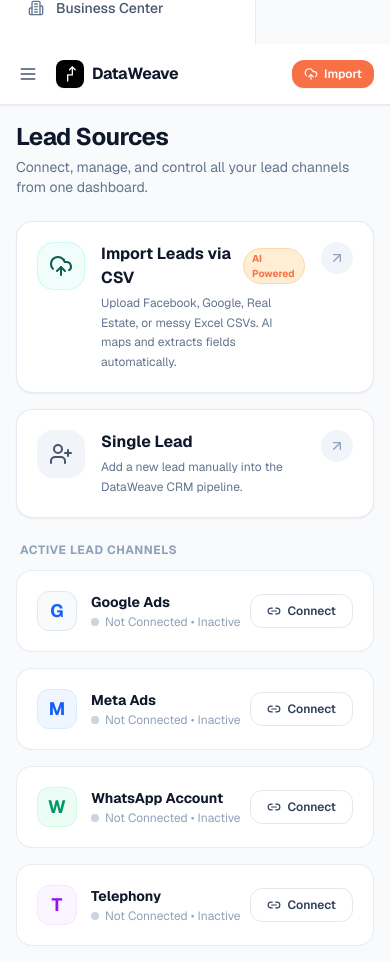
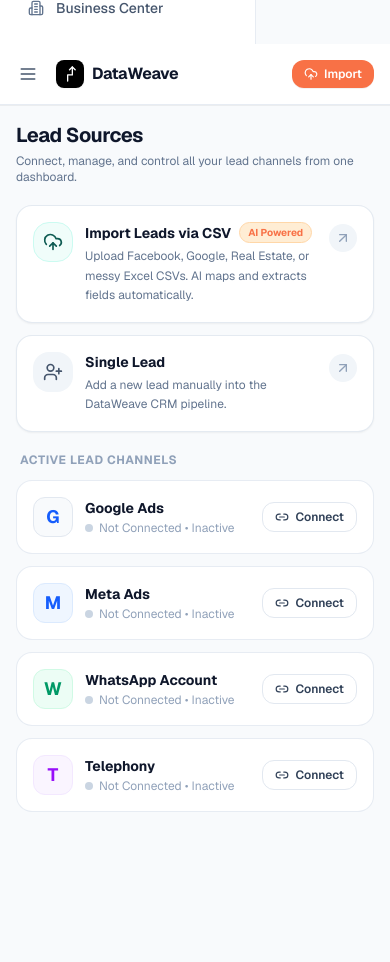
Before and after one commit to Vedant005/CRM-Lead-Importer, a Next.js app in the folder frontend/: page / in a window 390 px wide. Shown: the part 800-1762 px from the top of the page. After the commit the page ends 1628 px from the top, so only its background shows below. Built offline with nearby package versions, Linux system fonts and the light colour scheme; no server answers.

Commit message:
feat; add mobile responsive

```diff
--- a/frontend/src/components/LeadSourcesView.tsx
+++ b/frontend/src/components/LeadSourcesView.tsx
@@ -23,31 +23,33 @@
   onNavigateToManageLeads,
 }) => {
   return (
-    <div className="space-y-6 max-w-6xl mx-auto">
+    <div className="space-y-5 sm:space-y-6 max-w-6xl mx-auto">
       <div>
-        <h1 className="text-2xl font-bold text-slate-900 tracking-tight">
+        <h1 className="text-xl sm:text-2xl font-bold text-slate-900 tracking-tight">
           Lead Sources
         </h1>
-        <p className="text-sm text-slate-500 mt-1">
+        <p className="text-xs sm:text-sm text-slate-500 mt-1">
           Connect, manage, and control all your lead channels from one dashboard.
         </p>
       </div>
 
-      <div className="grid grid-cols-1 md:grid-cols-2 gap-4">
+      {/* Primary Action Cards Grid */}
+      <div className="grid grid-cols-1 md:grid-cols-2 gap-3 sm:gap-4">
+        {/* Card 1: Import Leads via CSV */}
         <div
           onClick={onOpenImportModal}
-          className="p-5 bg-white border border-slate-200/90 rounded-2xl shadow-xs hover:border-[#0f5c53] hover:shadow-md transition-all cursor-pointer group relative overflow-hidden"
+          className="p-4 sm:p-5 bg-white border border-slate-200/90 rounded-2xl shadow-xs hover:border-[#0f5c53] hover:shadow-md transition-all cursor-pointer group relative overflow-hidden"
         >
-          <div className="flex items-start gap-4">
-            <div className="w-12 h-12 rounded-2xl bg-teal-50 border border-teal-100 flex items-center justify-center text-[#0f5c53] shrink-0 group-hover:bg-[#0f5c53] group-hover:text-white transition-colors">
-              <UploadCloud className="w-6 h-6" />
+          <div className="flex items-start gap-3 sm:gap-4">
+            <div className="w-10 h-10 sm:w-12 sm:h-12 rounded-2xl bg-teal-50 border border-teal-100 flex items-center justify-center text-[#0f5c53] shrink-0 group-hover:bg-[#0f5c53] group-hover:text-white transition-colors">
+              <UploadCloud className="w-5 h-5 sm:w-6 sm:h-6" />
             </div>
-            <div className="flex-1">
-              <div className="flex items-center gap-2">
-                <h3 className="text-base font-bold text-slate-900 group-hover:text-[#0f5c53] transition-colors">
+            <div className="flex-1 min-w-0">
+              <div className="flex items-center gap-2 flex-wrap">
+                <h3 className="text-sm sm:text-base font-bold text-slate-900 group-hover:text-[#0f5c53] transition-colors">
                   Import Leads via CSV
                 </h3>
-                <span className="px-2 py-0.5 rounded-full text-[10px] font-bold bg-orange-100 text-[#f87146] border border-orange-200">
+                <span className="px-2 py-0.5 rounded-full text-[10px] font-bold bg-orange-100 text-[#f87146] border border-orange-200 shrink-0">
                   AI Powered
                 </span>
               </div>
@@ -55,41 +57,43 @@
                 Upload Facebook, Google, Real Estate, or messy Excel CSVs. AI maps and extracts fields automatically.
               </p>
             </div>
-            <div className="w-8 h-8 rounded-full bg-slate-100 flex items-center justify-center text-slate-400 group-hover:bg-teal-50 group-hover:text-[#0f5c53] transition-colors shrink-0">
+            <div className="w-7 h-7 sm:w-8 sm:h-8 rounded-full bg-slate-100 flex items-center justify-center text-slate-400 group-hover:bg-teal-50 group-hover:text-[#0f5c53] transition-colors shrink-0 mt-0.5">
               <ArrowUpRight className="w-4 h-4" />
             </div>
           </div>
         </div>
 
+        {/* Card 2: Single Lead */}
         <div
           onClick={onNavigateToManageLeads}
-          className="p-5 bg-white border border-slate-200/90 rounded-2xl shadow-xs hover:border-slate-300 transition-all cursor-pointer group"
+          className="p-4 sm:p-5 bg-white border border-slate-200/90 rounded-2xl shadow-xs hover:border-slate-300 transition-all cursor-pointer group"
         >
-          <div className="flex items-start gap-4">
-            <div className="w-12 h-12 rounded-2xl bg-slate-100 flex items-center justify-center text-slate-600 shrink-0">
-              <UserPlus className="w-6 h-6" />
+          <div className="flex items-start gap-3 sm:gap-4">
+            <div className="w-10 h-10 sm:w-12 sm:h-12 rounded-2xl bg-slate-100 flex items-center justify-center text-slate-600 shrink-0">
+              <UserPlus className="w-5 h-5 sm:w-6 sm:h-6" />
             </div>
-            <div className="flex-1">
-              <h3 className="text-base font-bold text-slate-900">
+            <div className="flex-1 min-w-0">
+              <h3 className="text-sm sm:text-base font-bold text-slate-900">
                 Single Lead
               </h3>
               <p className="text-xs text-slate-500 mt-1 leading-relaxed">
                 Add a new lead manually into the DataWeave CRM pipeline.
               </p>
             </div>
-            <div className="w-8 h-8 rounded-full bg-slate-100 flex items-center justify-center text-slate-400 group-hover:text-slate-600 transition-colors shrink-0">
+            <div className="w-7 h-7 sm:w-8 sm:h-8 rounded-full bg-slate-100 flex items-center justify-center text-slate-400 group-hover:text-slate-600 transition-colors shrink-0 mt-0.5">
               <ArrowUpRight className="w-4 h-4" />
             </div>
           </div>
         </div>
       </div>
 
+      {/* Quick Status Notice if leads already imported */}
       {importedCount > 0 && (
-        <div className="p-4 bg-emerald-50 border border-emerald-200 rounded-2xl flex items-center justify-between">
+        <div className="p-3.5 sm:p-4 bg-emerald-50 border border-emerald-200 rounded-2xl flex flex-col sm:flex-row sm:items-center justify-between gap-3">
           <div className="flex items-center gap-3">
-            <CheckCircle2 className="w-5 h-5 text-emerald-600" />
+            <CheckCircle2 className="w-5 h-5 text-emerald-600 shrink-0" />
             <div>
-              <div className="text-xs font-bold text-emerald-900">
+              <div className="text-xs sm:text-sm font-bold text-emerald-900">
                 {importedCount} Leads Extracted & Ready in CRM
               </div>
               <div className="text-[11px] text-emerald-700">
@@ -99,101 +103,103 @@
           </div>
           <button
             onClick={onNavigateToManageLeads}
-            className="px-4 py-1.5 rounded-xl bg-emerald-600 hover:bg-emerald-700 text-white text-xs font-semibold shadow-xs transition-colors"
+            className="px-4 py-2 rounded-xl bg-emerald-600 hover:bg-emerald-700 text-white text-xs font-semibold shadow-xs transition-colors self-start sm:self-auto"
           >
             View Leads Table
           </button>
         </div>
       )}
 
+      {/* Active Lead Channels Section */}
       <div className="space-y-3">
         <h2 className="text-xs font-bold uppercase tracking-wider text-slate-400 px-1">
           Active Lead Channels
         </h2>
 
-        <div className="grid grid-cols-1 md:grid-cols-2 gap-4">
-
-          <div className="p-5 bg-white border border-slate-200/80 rounded-2xl flex items-center justify-between">
-            <div className="flex items-center gap-3.5">
-              <div className="w-10 h-10 rounded-xl bg-slate-50 border border-slate-200 flex items-center justify-center font-bold text-blue-600 text-lg">
+        <div className="grid grid-cols-1 sm:grid-cols-2 gap-3 sm:gap-4">
+          {/* Google Ads */}
+          <div className="p-4 sm:p-5 bg-white border border-slate-200/80 rounded-2xl flex items-center justify-between gap-3">
+            <div className="flex items-center gap-3 min-w-0">
+              <div className="w-10 h-10 rounded-xl bg-slate-50 border border-slate-200 flex items-center justify-center font-bold text-blue-600 text-lg shrink-0">
                 G
               </div>
-              <div>
-                <div className="text-sm font-bold text-slate-900">Google Ads</div>
-                <div className="text-xs text-slate-400 mt-0.5 flex items-center gap-1.5">
-                  <span className="w-2 h-2 rounded-full bg-slate-300"></span>
+              <div className="min-w-0">
+                <div className="text-sm font-bold text-slate-900 truncate">Google Ads</div>
+                <div className="text-xs text-slate-400 mt-0.5 flex items-center gap-1.5 truncate">
+                  <span className="w-2 h-2 rounded-full bg-slate-300 shrink-0"></span>
                   Not Connected • Inactive
                 </div>
               </div>
             </div>
             <button
               onClick={onOpenImportModal}
-              className="px-4 py-2 rounded-xl border border-slate-200 text-xs font-semibold text-slate-700 hover:bg-slate-50 flex items-center gap-1.5 transition-colors"
+              className="px-3 sm:px-4 py-1.5 sm:py-2 rounded-xl border border-slate-200 text-xs font-semibold text-slate-700 hover:bg-slate-50 flex items-center gap-1.5 transition-colors shrink-0"
             >
               <Link2 className="w-3.5 h-3.5" /> Connect
             </button>
           </div>
 
-          <div className="p-5 bg-white border border-slate-200/80 rounded-2xl flex items-center justify-between">
-            <div className="flex items-center gap-3.5">
-              <div className="w-10 h-10 rounded-xl bg-blue-50 border border-blue-100 flex items-center justify-center font-bold text-blue-600 text-lg">
+          {/* Meta Ads */}
+          <div className="p-4 sm:p-5 bg-white border border-slate-200/80 rounded-2xl flex items-center justify-between gap-3">
+            <div className="flex items-center gap-3 min-w-0">
+              <div className="w-10 h-10 rounded-xl bg-blue-50 border border-blue-100 flex items-center justify-center font-bold text-blue-600 text-lg shrink-0">
                 M
               </div>
-              <div>
-                <div className="text-sm font-bold text-slate-900">Meta Ads</div>
-                <div className="text-xs text-slate-400 mt-0.5 flex items-center gap-1.5">
-                  <span className="w-2 h-2 rounded-full bg-slate-300"></span>
+              <div className="min-w-0">
+                <div className="text-sm font-bold text-slate-900 truncate">Meta Ads</div>
+                <div className="text-xs text-slate-400 mt-0.5 flex items-center gap-1.5 truncate">
+                  <span className="w-2 h-2 rounded-full bg-slate-300 shrink-0"></span>
                   Not Connected • Inactive
                 </div>
               </div>
             </div>
             <button
               onClick={onOpenImportModal}
-              className="px-4 py-2 rounded-xl border border-slate-200 text-xs font-semibold text-slate-700 hover:bg-slate-50 flex items-center gap-1.5 transition-colors"
+              className="px-3 sm:px-4 py-1.5 sm:py-2 rounded-xl border border-slate-200 text-xs font-semibold text-slate-700 hover:bg-slate-50 flex items-center gap-1.5 transition-colors shrink-0"
             >
               <Link2 className="w-3.5 h-3.5" /> Connect
             </button>
           </div>
 
-
-          <div className="p-5 bg-white border border-slate-200/80 rounded-2xl flex items-center justify-between">
-            <div className="flex items-center gap-3.5">
-              <div className="w-10 h-10 rounded-xl bg-emerald-50 border border-emerald-100 flex items-center justify-center font-bold text-emerald-600 text-lg">
+          {/* WhatsApp */}
+          <div className="p-4 sm:p-5 bg-white border border-slate-200/80 rounded-2xl flex items-center justify-between gap-3">
+            <div className="flex items-center gap-3 min-w-0">
+              <div className="w-10 h-10 rounded-xl bg-emerald-50 border border-emerald-100 flex items-center justify-center font-bold text-emerald-600 text-lg shrink-0">
                 W
               </div>
-              <div>
-                <div className="text-sm font-bold text-slate-900">WhatsApp Account</div>
-                <div className="text-xs text-slate-400 mt-0.5 flex items-center gap-1.5">
-                  <span className="w-2 h-2 rounded-full bg-slate-300"></span>
+              <div className="min-w-0">
+                <div className="text-sm font-bold text-slate-900 truncate">WhatsApp Account</div>
+                <div className="text-xs text-slate-400 mt-0.5 flex items-center gap-1.5 truncate">
+                  <span className="w-2 h-2 rounded-full bg-slate-300 shrink-0"></span>
                   Not Connected • Inactive
                 </div>
               </div>
             </div>
             <button
               onClick={onOpenImportModal}
-              className="px-4 py-2 rounded-xl border border-slate-200 text-xs font-semibold text-slate-700 hover:bg-slate-50 flex items-center gap-1.5 transition-colors"
+              className="px-3 sm:px-4 py-1.5 sm:py-2 rounded-xl border border-slate-200 text-xs font-semibold text-slate-700 hover:bg-slate-50 flex items-center gap-1.5 transition-colors shrink-0"
             >
               <Link2 className="w-3.5 h-3.5" /> Connect
             </button>
           </div>
 
-
-          <div className="p-5 bg-white border border-slate-200/80 rounded-2xl flex items-center justify-between">
-            <div className="flex items-center gap-3.5">
-              <div className="w-10 h-10 rounded-xl bg-purple-50 border border-purple-100 flex items-center justify-center font-bold text-purple-600 text-lg">
+          {/* Telephony */}
+          <div className="p-4 sm:p-5 bg-white border border-slate-200/80 rounded-2xl flex items-center justify-between gap-3">
+            <div className="flex items-center gap-3 min-w-0">
+              <div className="w-10 h-10 rounded-xl bg-purple-50 border border-purple-100 flex items-center justify-center font-bold text-purple-600 text-lg shrink-0">
                 T
               </div>
-              <div>
-                <div className="text-sm font-bold text-slate-900">Telephony</div>
-                <div className="text-xs text-slate-400 mt-0.5 flex items-center gap-1.5">
-                  <span className="w-2 h-2 rounded-full bg-slate-300"></span>
+              <div className="min-w-0">
+                <div className="text-sm font-bold text-slate-900 truncate">Telephony</div>
+                <div className="text-xs text-slate-400 mt-0.5 flex items-center gap-1.5 truncate">
+                  <span className="w-2 h-2 rounded-full bg-slate-300 shrink-0"></span>
                   Not Connected • Inactive
                 </div>
               </div>
             </div>
             <button
               onClick={onOpenImportModal}
-              className="px-4 py-2 rounded-xl border border-slate-200 text-xs font-semibold text-slate-700 hover:bg-slate-50 flex items-center gap-1.5 transition-colors"
+              className="px-3 sm:px-4 py-1.5 sm:py-2 rounded-xl border border-slate-200 text-xs font-semibold text-slate-700 hover:bg-slate-50 flex items-center gap-1.5 transition-colors shrink-0"
             >
               <Link2 className="w-3.5 h-3.5" /> Connect
             </button>
```
